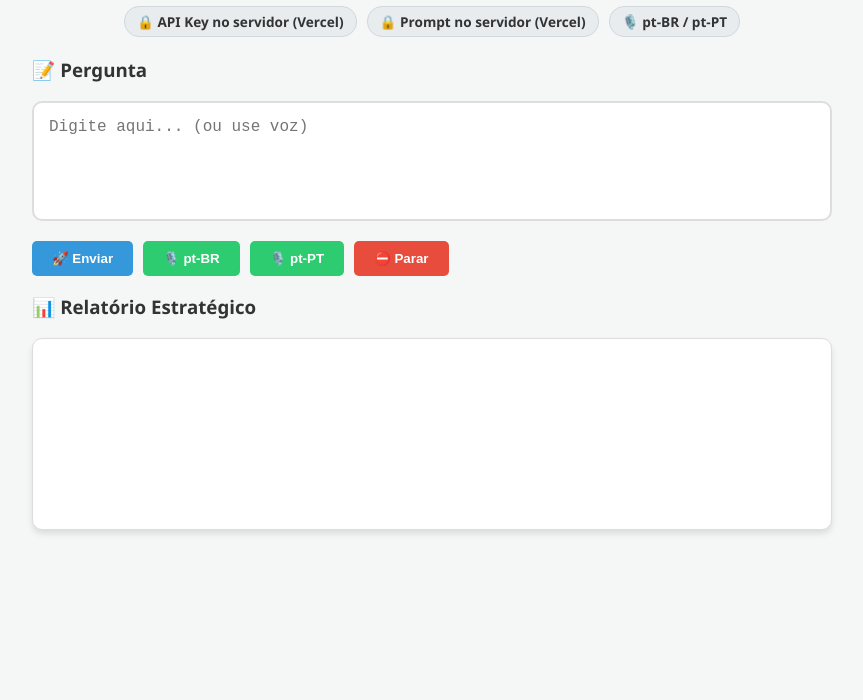
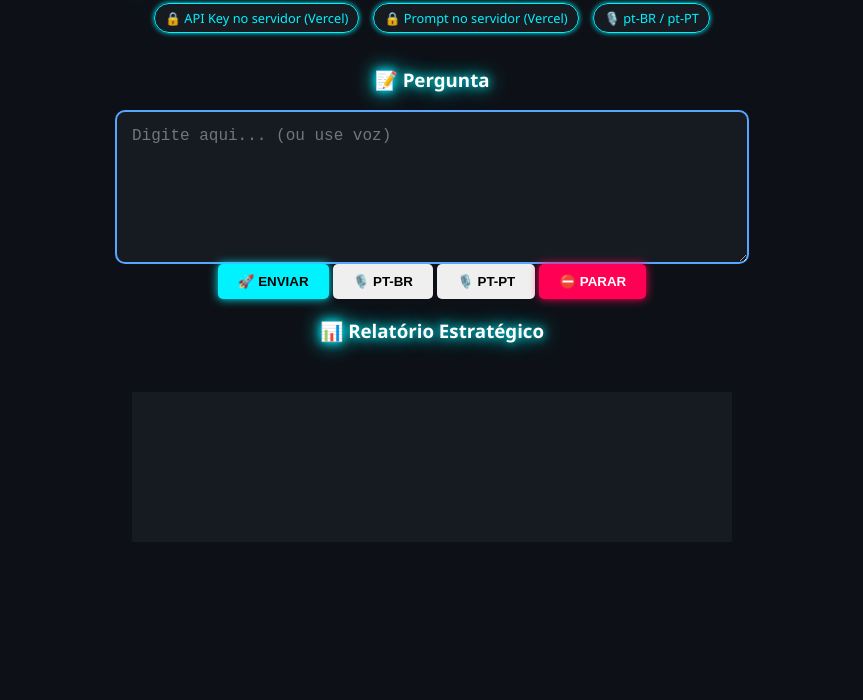
Before and after one commit to Misty12356/Projeto-TCC-IA, a plain HTML site: page index.html in a window 1280 px wide. Shown: the part 100-800 px from the top of the page, without its empty margins (208-1071 px from the left). Drawn offline with Linux system fonts and the light colour scheme.

Commit message:
Update style.css

```diff
--- a/style.css
+++ b/style.css
@@ -1,82 +1,97 @@
-/* Configuração Geral: Define a fonte e as cores de fundo */
+/* Configurações Globais - Estilo Dark Neon */
 body {
+    background-color: #0d1117; /* Fundo escuro padrão GitHub/VSCode */
+    color: #00f2ff; /* Ciano Neon */
     font-family: 'Segoe UI', Tahoma, Geneva, Verdana, sans-serif;
-    background-color: #f4f7f6;
-    color: #333;
+    display: flex;
+    flex-direction: column;
+    align-items: center;
     padding: 20px;
-    max-width: 800px;
-    margin: 0 auto; /* Centraliza o projeto na tela */
+    margin: 0;
 }
 
-/* Estilo do Título Principal */
-h1 {
-    color: #2c3e50;
-    text-align: center;
+h1, h3 {
+    text-shadow: 0 0 10px #00f2ff, 0 0 20px #00f2ff; /* Efeito de brilho neon */
+    color: #fff;
 }
 
-/* Estilo das Tags de Segurança (o topo do site) */
+/* Tags de Status */
 .tags {
-    display: flex;
-    gap: 10px;
-    justify-content: center;
     margin-bottom: 20px;
 }
 
 .tag {
-    background-color: #e8ecef;
-    padding: 5px 12px;
+    background: #161b22;
+    border: 1px solid #00f2ff;
+    color: #00f2ff;
+    padding: 5px 10px;
     border-radius: 15px;
-    font-size: 0.85em;
-    font-weight: bold;
-    border: 1px solid #d1d8dd;
+    font-size: 0.8em;
+    margin: 0 5px;
+    box-shadow: 0 0 5px #00f2ff;
 }
 
-/* Estilo da Caixa de Texto (Perguntas) */
+/* Área de Input (Pergunta) */
 textarea {
-    width: 100%;
+    width: 90%;
+    max-width: 600px;
     height: 120px;
+    background-color: #161b22;
+    border: 2px solid #58a6ff;
+    border-radius: 10px;
+    color: #fff;
     padding: 15px;
-    border: 2px solid #ddd;
-    border-radius: 10px;
     font-size: 16px;
-    resize: none; /* Impede o usuário de mudar o tamanho e quebrar o layout */
-    box-sizing: border-box; /* Garante que o preenchimento não aumente a largura total */
+    outline: none;
+    transition: 0.3s;
 }
 
-/* Estilo do Grupo de Botões */
-.botoes {
+textarea:focus {
+    border-color: #00f2ff;
+    box-shadow: 0 0 15px #00f2ff;
+}
+
+/* Botões */
+.botões {
+    margin-top: 20px;
     display: flex;
-    flex-wrap: wrap; /* Faz os botões pularem de linha em telas pequenas */
     gap: 10px;
-    margin-top: 15px;
+    flex-wrap: wrap;
+    justify-content: center;
 }
 
 button {
     padding: 10px 20px;
     border: none;
     border-radius: 5px;
+    font-weight: bold;
     cursor: pointer;
-    font-weight: bold;
-    transition: background 0.3s; /* Deixa a mudança de cor suave ao passar o mouse */
+    transition: 0.3s;
+    text-transform: uppercase;
 }
 
-/* Cores específicas para cada botão */
-#btn-enviar { background-color: #3498db; color: white; }
-#btn-enviar:hover { background-color: #2980b9; }
+#btn-enviar {
+    background-color: #00f2ff;
+    color: #000;
+    box-shadow: 0 0 10px #00f2ff;
+}
 
-#btn-br, #btn-pt { background-color: #2ecc71; color: white; }
-#btn-br:hover, #btn-pt:hover { background-color: #27ae60; }
+#btn-enviar:hover {
+    background-color: #fff;
+    box-shadow: 0 0 20px #fff;
+}
 
-#btn-parar { background-color: #e74c3c; color: white; }
-#btn-parar:hover { background-color: #c0392b; }
+#btn-parar {
+    background-color: #ff0055;
+    color: #fff;
+    box-shadow: 0 0 10px #ff0055;
+}
 
-/* O Painel onde a IA responde (Relatório Estratégico) */
-.painel-resposta {
-    background-color: white;
-    border: 1px solid #ddd;
-    border-radius: 10px;
-    padding: 20px;
+/* Painel de Resposta (Relatório Estratégico) */
+#relatorio-saida {
+    margin-top: 30px;
+    width: 90%;
+    max-width: 600px;
     min-height: 150px;
-    margin-top: 10px;
-    box-shadow: 0 4px 6px rgba(0,0,0,0.1);
-}
+    background-color: #161b22;
+    border-
```
